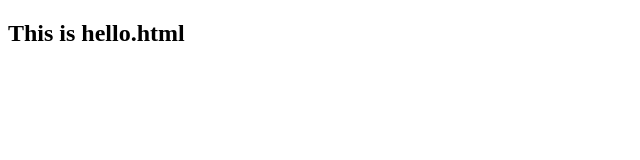
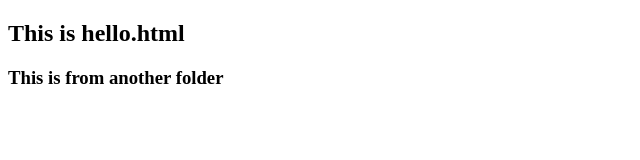
Before and after one commit to fayismuhammad/reporemo, a plain HTML site: page hello.html in a window 1280 px wide. Shown: the whole page, without its empty margins (0-640 px from the left). Drawn offline with Linux system fonts and the light colour scheme.

Commit message:
from another folder

```diff
--- a/hello.html
+++ b/hello.html
@@ -8,5 +8,6 @@
 </head>
 <body>
   <h2>This is hello.html</h2>
+  <h3>This is from another folder</h3>
 </body>
 </html>
```
Also changed, not shown: index.html (+1 -0 lines).
